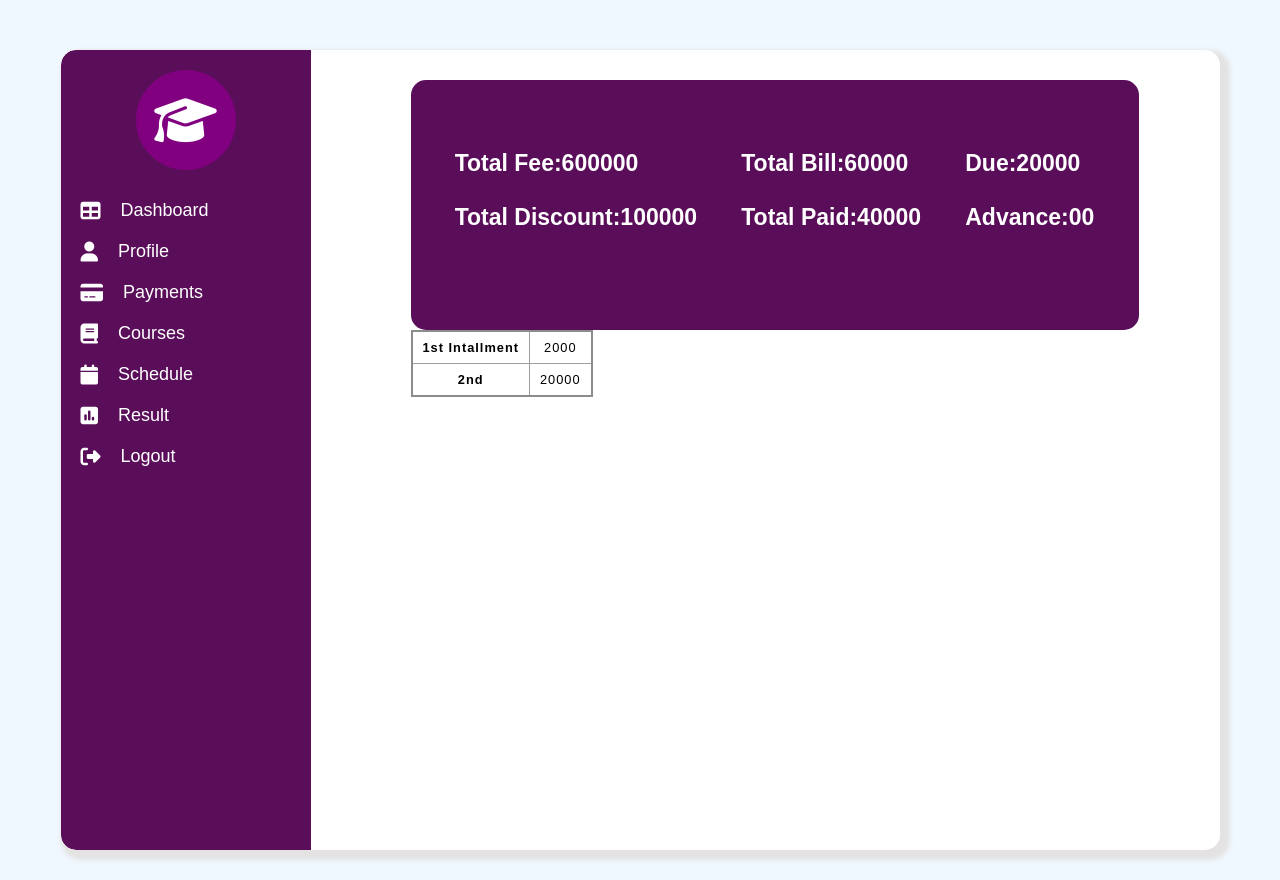
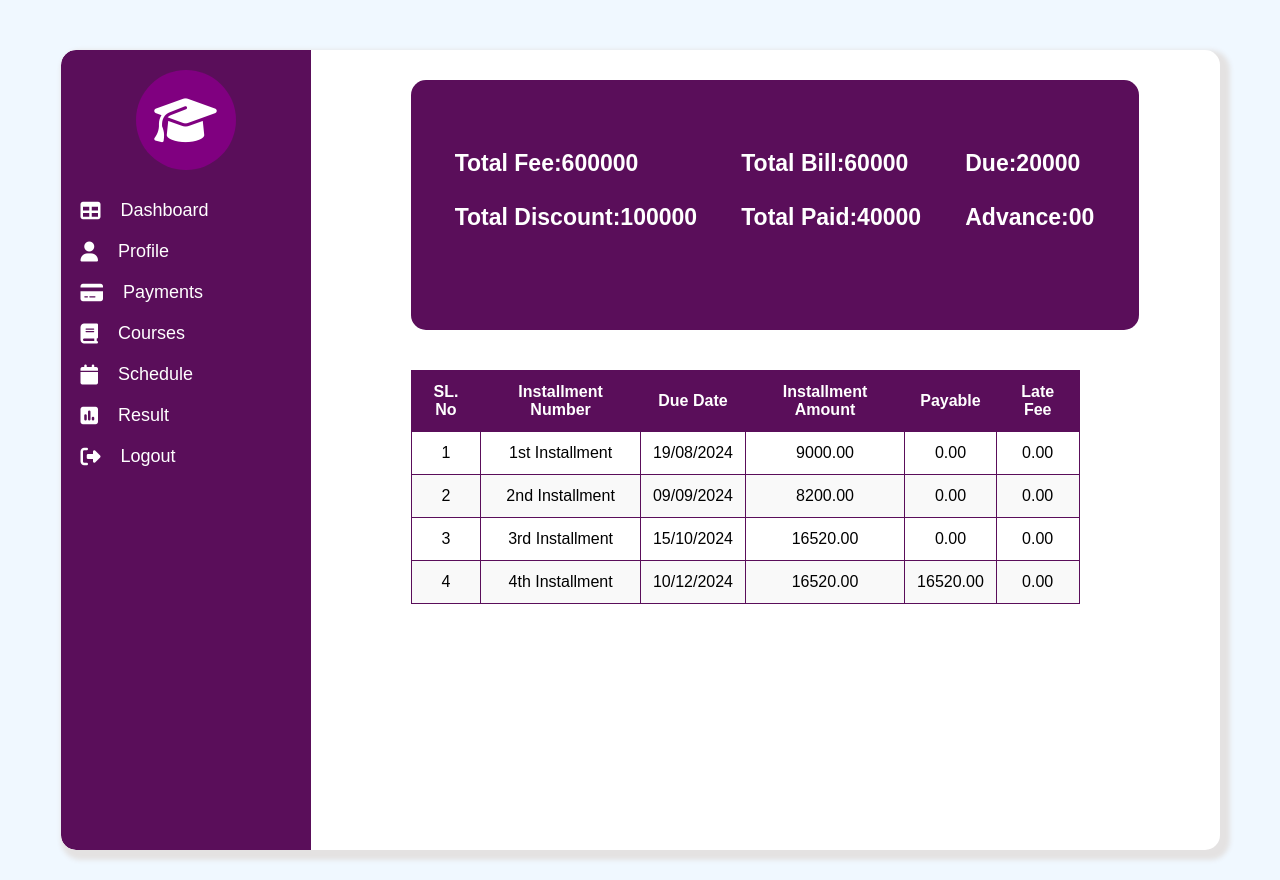
Before and after one commit to sohasara/student-portal, a PHP site: page / in a window 1280 px wide, after a click on "Payments". Run offline with PHP 8.4, Linux system fonts and the light colour scheme; some libraries are stand-ins or nearby versions.

Commit message:
add table

```diff
--- a/index.html
+++ b/index.html
@@ -181,15 +181,50 @@
                 </div>
                 <div class="payment-table">
                     <table>
-                       <tr>
-                        <th>1st Intallment</th>
-                        <td>2000</td>
-
-                       </tr>
-                       <tr>
-                        <th>2nd</th>
-                        <td>20000</td>
-                       </tr>
+                        <thead>
+                            <tr>
+                                <th>SL. No</th>
+                                <th>Installment Number</th>
+                                <th>Due Date</th>
+                                <th>Installment Amount</th>
+                                <th>Payable</th>
+                                <th>Late Fee</th>
+                            </tr>
+                        </thead>
+                        <tbody>
+                            <tr>
+                                <td>1</td>
+                                <td>1st Installment</td>
+                                <td>19/08/2024</td>
+                                <td>9000.00</td>
+                                <td>0.00</td>
+                                <td>0.00</td>
+                            </tr>
+                            <tr>
+                                <td>2</td>
+                                <td>2nd Installment</td>
+                                <td>09/09/2024</td>
+                                <td>8200.00</td>
+                                <td>0.00</td>
+                                <td>0.00</td>
+                            </tr>
+                            <tr>
+                                <td>3</td>
+                                <td>3rd Installment</td>
+                                <td>15/10/2024</td>
+                                <td>16520.00</td>
+                                <td>0.00</td>
+                                <td>0.00</td>
+                            </tr>
+                            <tr>
+                                <td>4</td>
+                                <td>4th Installment</td>
+                                <td>10/12/2024</td>
+                                <td>16520.00</td>
+                                <td>16520.00</td>
+                                <td>0.00</td>
+                            </tr>
+                        </tbody>
                     </table>
                 </div>
               </div>
--- a/payment.css
+++ b/payment.css
@@ -16,19 +16,40 @@ border-radius: 15px;
     font-weight: bold;
 }
 
+.payment-table{
+    padding-top: 40px;
+    padding-right: 140px;
+    font-family: Arial, sans-serif;
+            display: flex;
+            justify-content: center;
+            align-items: center;
+
+           border-radius: 8px;
+
+
+
+}
 table {
+    width: 100%;
     border-collapse: collapse;
-    border: 2px solid rgb(140 140 140);
-    font-family: sans-serif;
-    font-size: 0.8rem;
-    letter-spacing: 1px;
-  }
-  th,
-td {
-  border: 1px solid rgb(160 160 160);
-  padding: 8px 10px;
 }
 
-td:last-of-type {
+th, td {
+    padding: 12px;
     text-align: center;
-  }
+    border: 1px solid rgb(90, 14, 90);
+}
+
+th {
+    background-color: rgb(90, 14, 90);
+    color: #fff;
+    font-weight: bold;
+}
+
+tr:nth-child(even) {
+    background-color: #f9f9f9;
+}
+
+tr:hover {
+    background-color: #f1f1f1;
+}
```
